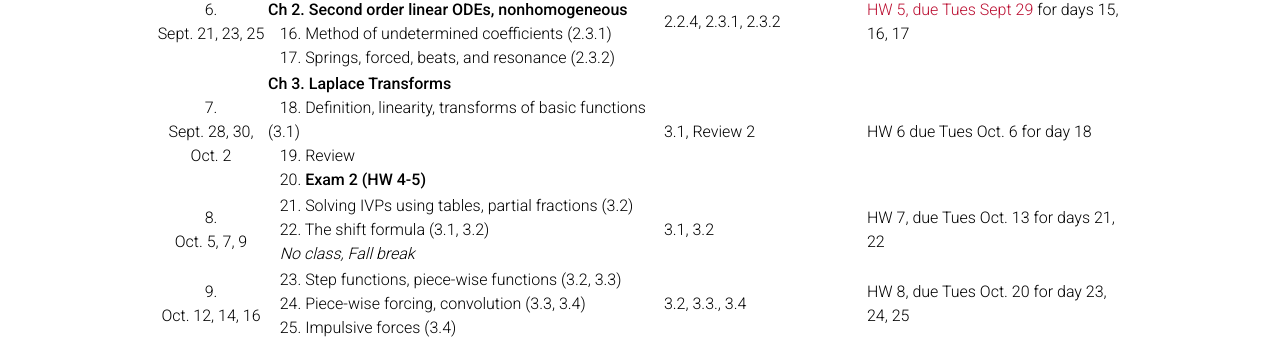
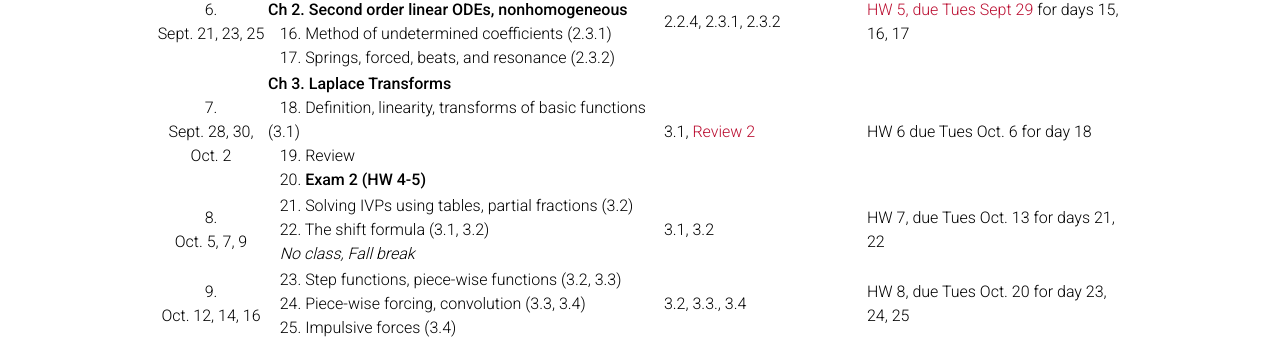
Before and after one commit to annacnelson/annacnelson.github.io, a Jekyll site: the page built from _pages/math316.md, in a window 1280 px wide and 900 px high, scrolled down 3213 px. Shown: the part 138-477 px from the top of the window. Built offline with Jekyll 4.4.1, drawn with Linux system fonts in a browser that asks for light colours; comment, search, counter and statistics services are not loaded; a style sheet for code colours, icons or effects is not loaded; part of the change alters nothing that is shown.

```diff
--- a/_pages/math316.md
+++ b/_pages/math316.md
@@ -93,7 +93,7 @@ Referral to other sources outside of the material given in class (such as search
 | 4. <br> Sept. 7, 9, 11 | &nbsp;&nbsp; *No class, Labor Day* <br> &nbsp;&nbsp; 10. Review for exam  <br> &nbsp;&nbsp; 11. **Exam 1 (HW 1-3)** |[Review 1](/assets/teaching/math316/review1.pdf)| No HW!|
 | 5. <br> Sept. 14, 16, 18 |  &nbsp;&nbsp; 12. Characteristic eq: real distinct roots (2.2.1) <br> &nbsp;&nbsp; 13. Characteristic eq: repeated roots (2.2.2)  <br> &nbsp;&nbsp; 14. Characteristic eq: complex roots (2.2.3) |2.2.1-2.2.3| [HW 4, due Tues Sept. 22](/assets/teaching/math316/homework/hw04f26.pdf) for days 12, 13, 14|
 | 6. <br> Sept. 21, 23, 25 |  &nbsp;&nbsp; 15. Springs, unforced (2.2.4) <br> **Ch 2. Second order linear ODEs, nonhomogeneous** <br> &nbsp;&nbsp; 16. Method of undetermined coefficients (2.3.1)  <br> &nbsp;&nbsp; 17. Springs, forced, beats, and resonance (2.3.2) |2.2.4, 2.3.1, 2.3.2|  [HW 5, due Tues Sept 29](/assets/teaching/math316/homework/hw05_f26.pdf) for days 15, 16, 17|
-| 7. <br> Sept. 28, 30, Oct. 2 | **Ch 3. Laplace Transforms** <br> &nbsp;&nbsp; 18. Definition, linearity, transforms of basic functions (3.1) <br> &nbsp;&nbsp; 19. Review <br> &nbsp;&nbsp; 20. **Exam 2 (HW 4-5)**  |3.1, Review 2| HW 6 due Tues Oct. 6 for day 18 |
+| 7. <br> Sept. 28, 30, Oct. 2 | **Ch 3. Laplace Transforms** <br> &nbsp;&nbsp; 18. Definition, linearity, transforms of basic functions (3.1) <br> &nbsp;&nbsp; 19. Review <br> &nbsp;&nbsp; 20. **Exam 2 (HW 4-5)**  |3.1, [Review 2](/assets/teaching/math316/review_exam2.pdf)| HW 6 due Tues Oct. 6 for day 18 |
 | 8. <br> Oct. 5, 7, 9 |   &nbsp;&nbsp; 21. Solving IVPs using tables, partial fractions (3.2)  <br> &nbsp;&nbsp; 22. The shift formula (3.1, 3.2) <br> &nbsp;&nbsp;  *No class, Fall break* |3.1, 3.2| HW 7, due Tues Oct. 13 for days 21, 22|
 | 9. <br> Oct. 12, 14, 16 |  &nbsp;&nbsp; 23. Step functions, piece-wise functions (3.2, 3.3)  <br> &nbsp;&nbsp; 24. Piece-wise forcing, convolution (3.3, 3.4) <br> &nbsp;&nbsp; 25. Impulsive forces (3.4)  |3.2, 3.3., 3.4| HW 8, due Tues Oct. 20 for day 23, 24, 25|
 | 10. <br> Oct. 19, 21, 23 |  **Ch 4. Linear Systems x'=Ax**<br> &nbsp;&nbsp; 26. Solving Ax=b, matrices, inverses, determinants (4.1)  <br> &nbsp;&nbsp; 27. Review  <br> &nbsp;&nbsp; 28. **Exam 3 (HW 6-8)** |4.1, Review 3| HW 9, due Tues Oct. 27 for day 26|
```
